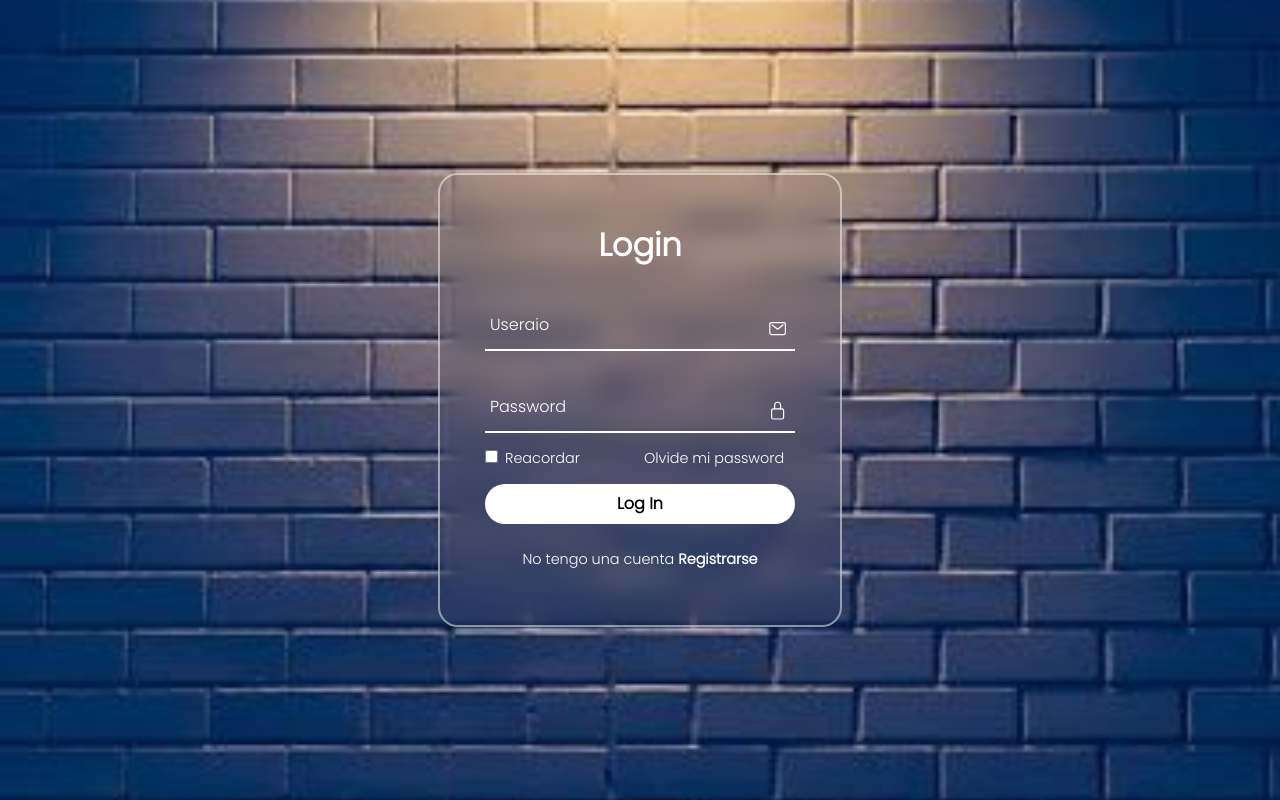
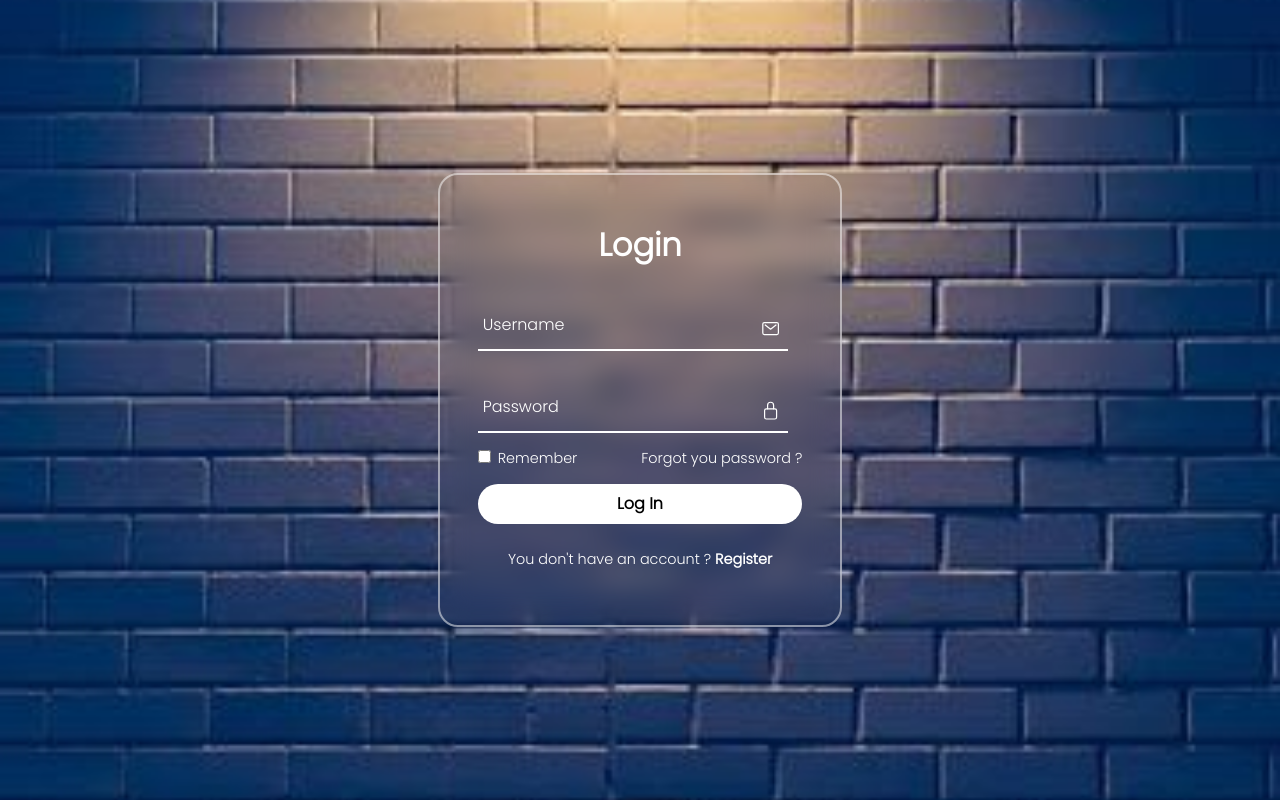
Before and after one commit to HummetovAmin/Login_page_2, a plain HTML site: page index.html in a window 1280 px wide. Drawn offline with nearby package versions, Linux system fonts and the light colour scheme.

Commit message:
Login Page

```diff
--- a/index.html
+++ b/index.html
@@ -17,7 +17,7 @@
                     <div class="inputbox">
                         <ion-icon name="mail-outline"></ion-icon>
                         <input type="email" required>
-                        <label for="">Useraio</label>
+                        <label for="">Username</label>
                     </div>
                     <div class="inputbox">
                         <ion-icon name="lock-closed-outline"></ion-icon>
@@ -25,12 +25,12 @@
                         <label for="">Password</label>
                     </div>
                     <div class="forget">
-                        <label for=""><input type="checkbox" value=""> Reacordar <a href="#">Olvide mi
-                                password</a></label>
+                        <label for=""><input type="checkbox" value=""> Remember <a href="#">Forgot you
+                                password ?</a></label>
                     </div>
                     <button>Log In</button>
                     <div class="register">
-                        <p>No tengo una cuenta <a href="#">Registrarse</a></p>
+                        <p>You don't have an account ? <a href="#">Register</a></p>
                     </div>
                 </form>
             </div>
```
